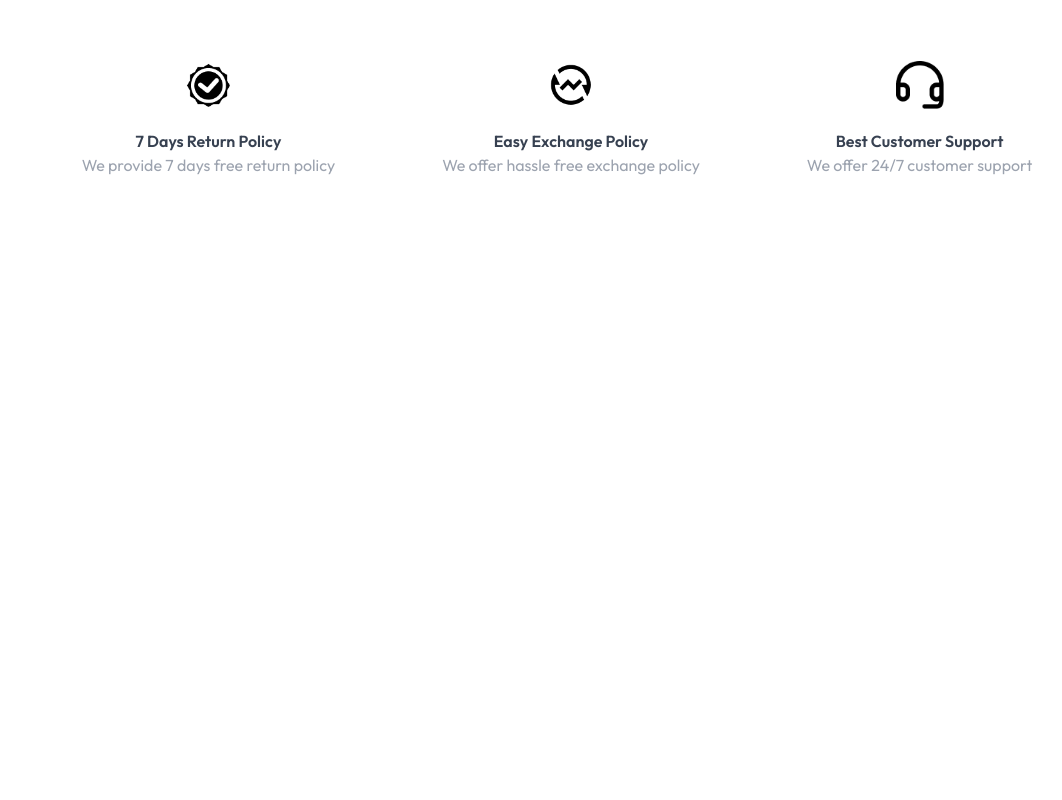
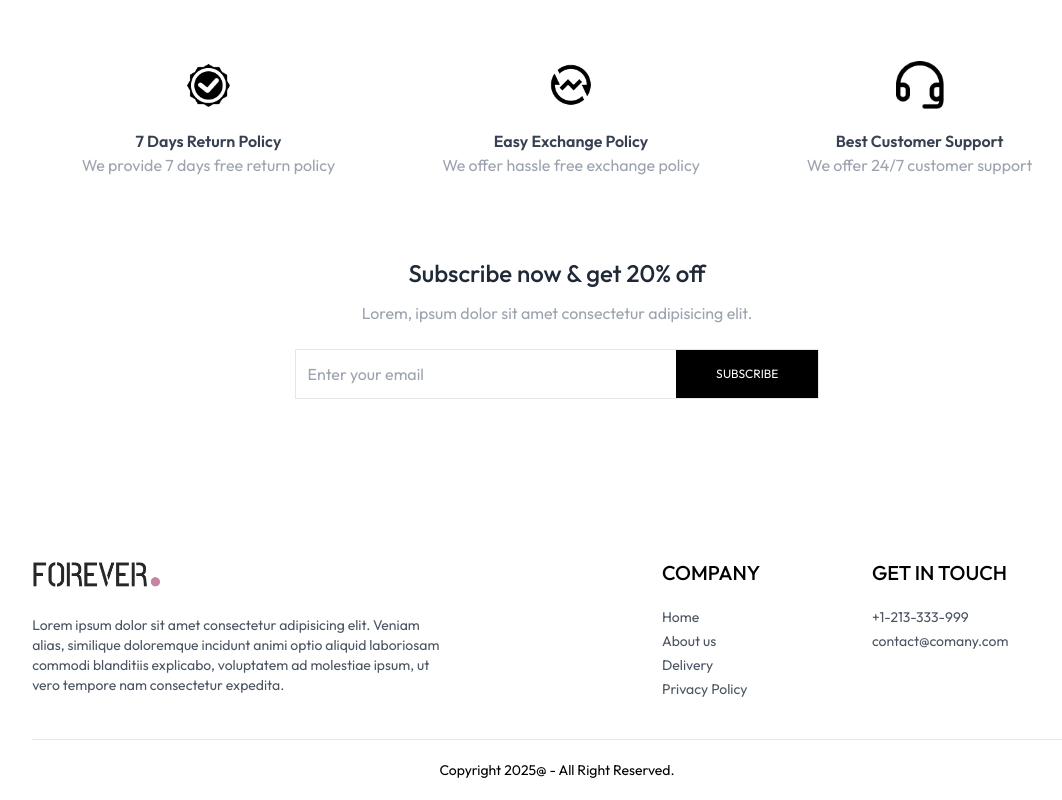
Before and after one commit to YogeshMahajanGit/E-com, a React (Vite) app in the folder frontend/: page / in a window 1280 px wide. Shown: the part 1848-2648 px from the top of the page, without its empty margins (83-1145 px from the left). Before the commit the page ends 2105 px from the top, so only its background shows below. Built offline with nearby package versions, Linux system fonts and the light colour scheme.

Commit message:
add footer and news letter component

```diff
--- a/frontend/src/App.jsx
+++ b/frontend/src/App.jsx
@@ -9,6 +9,7 @@ import Orders from "./pages/Orders";
 import PlaceOrder from "./pages/PlaceOrder";
 import Login from "./pages/Login";
 import Navbar from "./components/Navbar";
+import Footer from "./components/Footer";
 
 function App() {
   return (
@@ -52,6 +53,7 @@ function App() {
           element={<Orders />}
         />
       </Routes>
+      <Footer />
     </div>
   );
 }
--- /dev/null
+++ b/frontend/src/components/Footer.jsx
@@ -0,0 +1,46 @@
+import { assets } from "../assets/frontend_assets/assets";
+
+export default function Footer() {
+  return (
+    <div className="">
+      <div className="flex flex-col sm:grid grid-cols-[3fr_1fr_1fr] gap14 my-10 mt-40 text-sm">
+        <div>
+          <img
+            className="mb-5 w-32"
+            src={assets.logo}
+            alt="logo"
+          />
+          <p className="w-full md:w-2/3 text-gray-600">
+            Lorem ipsum dolor sit amet consectetur adipisicing elit. Veniam
+            alias, similique doloremque incidunt animi optio aliquid laboriosam
+            commodi blanditiis explicabo, voluptatem ad molestiae ipsum, ut vero
+            tempore nam consectetur expedita.
+          </p>
+        </div>
+        <div>
+          <p className="text-xl font-medium mb-5">COMPANY</p>
+          <ul className="flex flex-col gap-1 text-gray-600">
+            <li>Home</li>
+            <li>About us</li>
+            <li>Delivery</li>
+            <li>Privacy Policy</li>
+          </ul>
+        </div>
+
+        <div>
+          <p className="text-xl font-medium mb-5">GET IN TOUCH</p>
+          <ul className="flex flex-col gap-1 text-gray-600">
+            <li>+1-213-333-999</li>
+            <li>contact@comany.com</li>
+          </ul>
+        </div>
+      </div>
+      <div>
+        <hr />
+        <p className="py-5 text-sm text-center">
+          Copyright 2025@ - All Right Reserved.
+        </p>
+      </div>
+    </div>
+  );
+}
--- /dev/null
+++ b/frontend/src/components/NewsLetterBox.jsx
@@ -0,0 +1,34 @@
+export default function NewsLetterBox() {
+  function handleSubmit(e) {
+    e.preventDefault();
+  }
+
+  return (
+    <div className="text-center">
+      <p className="text-2xl font-medium text-gray-800">
+        Subscribe now & get 20% off
+      </p>
+      <p className="text-gray-400 mt-3">
+        Lorem, ipsum dolor sit amet consectetur adipisicing elit.
+      </p>
+
+      <form
+        onSubmit={handleSubmit}
+        className="w-full sm:w-1/2 flex items-center gap-3 mx-auto my-6 border pl-3"
+      >
+        <input
+          className="w-full sm:flex-1 outline-none"
+          type="email"
+          placeholder="Enter your email"
+          required
+        />
+        <button
+          className="bg-black text-white text-xs px-10 py-4"
+          type="submit"
+        >
+          SUBSCRIBE
+        </button>
+      </form>
+    </div>
+  );
+}
--- a/frontend/src/pages/Home.jsx
+++ b/frontend/src/pages/Home.jsx
@@ -1,6 +1,7 @@
 import BestSeller from "../components/BestSeller";
 import Hero from "../components/Hero";
 import LatestCollection from "../components/LatestCollection";
+import NewsLetterBox from "../components/NewsLetterBox";
 import OurPolicy from "../components/OurPolicy";
 
 export default function Home() {
@@ -10,6 +11,7 @@ export default function Home() {
       <LatestCollection />
       <BestSeller />
       <OurPolicy />
+      <NewsLetterBox />
     </div>
   );
 }
```
